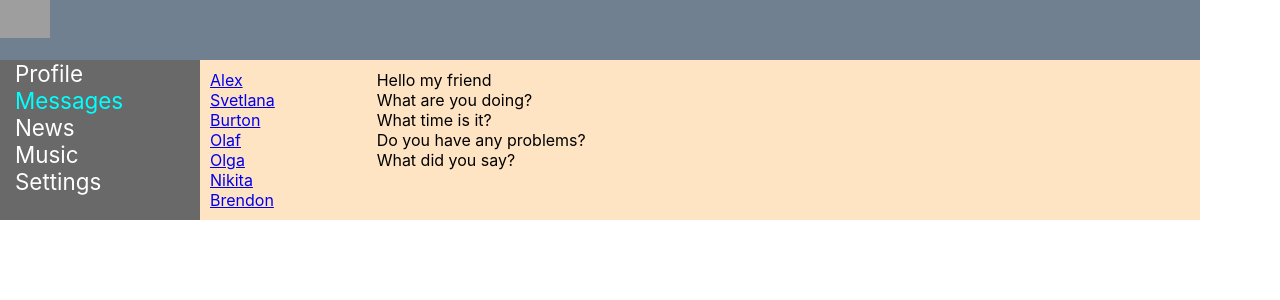
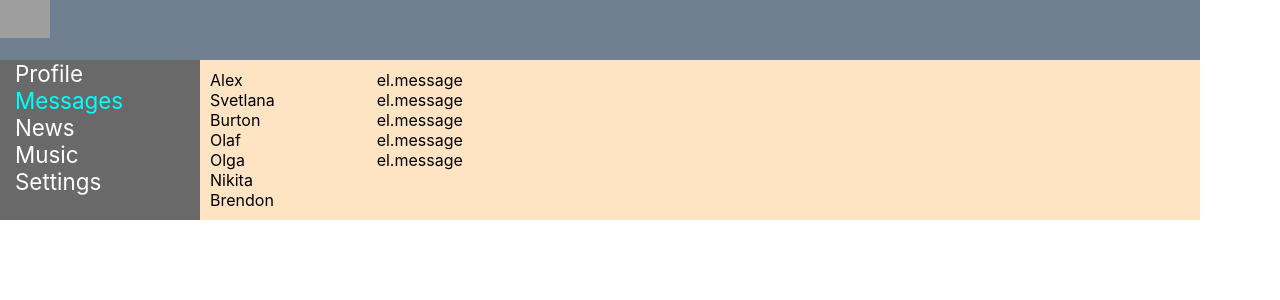
Before and after one commit to Pronat/samurai-way-main, a React (Create React App) app: page /message in a window 1280 px wide. Shown: the top 300 px of the page. Built offline with nearby package versions, Linux system fonts and the light colour scheme; grey boxes are pictures that could not be loaded.

Commit message:
less23-8

```diff
--- a/src/components/Dialogs/Dialogs.tsx
+++ b/src/components/Dialogs/Dialogs.tsx
@@ -25,23 +25,36 @@ export const Message = (props: MessageType) => {
     )
 }
 const Dialogs = (props: DialogsType) => {
+    let DialogsData = [
+        {id: 1, name: 'Alex'},
+        {id: 2, name: 'Svetlana'},
+        {id: 3, name: 'Burton'},
+        {id: 4, name: 'Olaf'},
+        {id: 5, name: 'Olga'},
+        {id: 6, name: 'Nikita'},
+        {id: 7, name: 'Brendon'},
+    ]
+    let MessageData = [
+        {id: 1, message: 'Hello my friend'},
+        {id: 2, message: 'What are you doing?'},
+        {id: 3, message: 'What time is it?'},
+        {id: 4, message: 'Do you have any problems?'},
+        {id: 5, message: 'What did you say?'},
+
+    ]
+
     return (
         <div className={s.dialogsPage}>
             <div className={s.names}>
-                <Dialog name={'Alex'} id={1}/>
-                <Dialog name={'Svetlana'} id={2}/>
-                <Dialog name={'Burton'} id={3}/>
-                <Dialog name={'Olaf'} id={4}/>
-                <Dialog name={'Olga'} id={5}/>
-                <Dialog name={'Nikita'} id={6}/>
-                <Dialog name={'Brendon'} id={7}/>
+                {
+                    DialogsData.map((el) => <div>{el.name}</div>)
+                }
+
             </div>
             <div className={s.messages}>
-                <Message message={'Hello my friend'}/>
-                <Message message={'What are you doing?'}/>
-                <Message message={'What time is it?'}/>
-                <Message message={'Do you have any problems?'}/>
-                <Message message={'What did you say?'}/>
+                {
+                    MessageData.map((el) => <div>el.message</div>)
+                }
             </div>
 
         </div>
```
